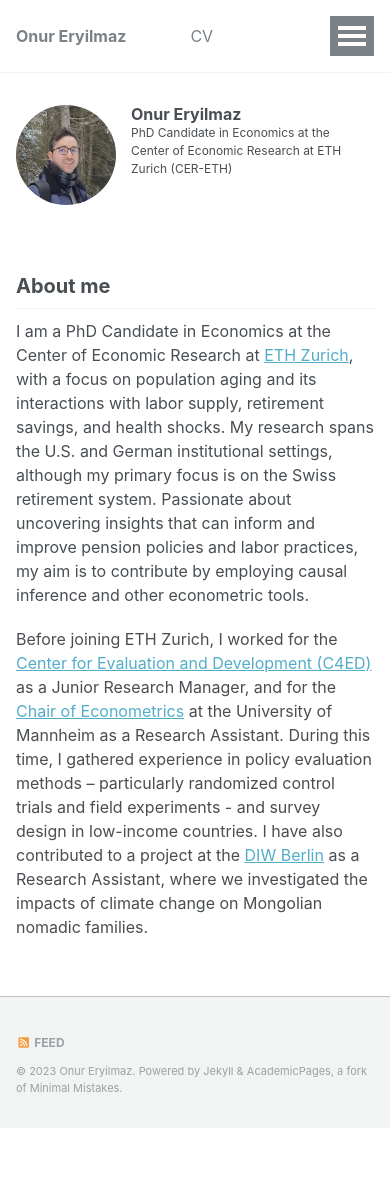
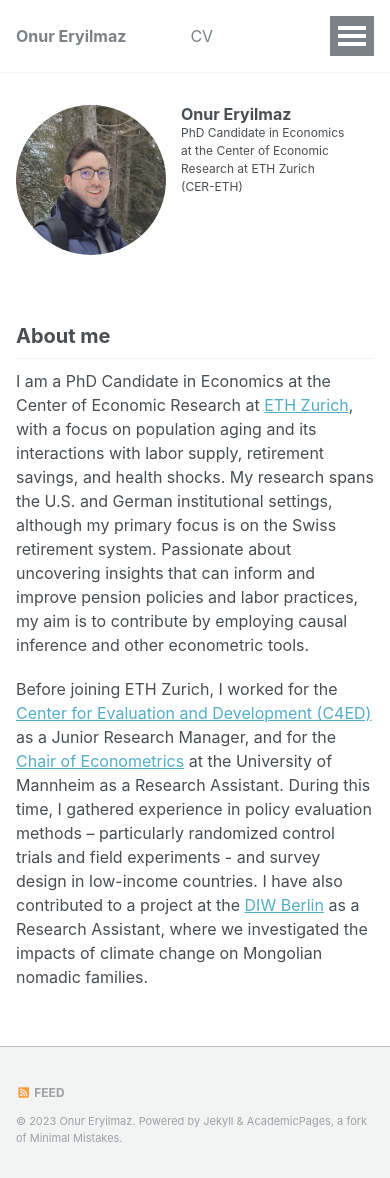
Before and after one commit to oeryilmaz/oeryilmaz.github.io, a Jekyll site: the page built from _pages/about.md, in a window 390 px wide. Built offline with Jekyll 4.4.1, drawn with Linux system fonts in a browser that asks for light colours; before the commit the page ends 1128 px from its top, so only the background shows below that.

Commit message:
Update _custom.scss

```diff
--- a/_sass/_custom.scss
+++ b/_sass/_custom.scss
@@ -6,13 +6,13 @@ li ol li {
 
 @media only screen and (max-width: 600px) {
   .author__avatar {
-    width: 100px; /* or whatever size you prefer */
-    height: 100px; /* make sure this matches the width */
+    width: 150px; /* or whatever size you prefer */
+    height: 150px; /* make sure this matches the width */
   }
 }
 
 @media only screen and (max-width: 600px) {
   .author__bio {
-    font-size: 18px; // increase this to increase size
+    font-size: 20px; // increase this to increase size
   }
 }
```
